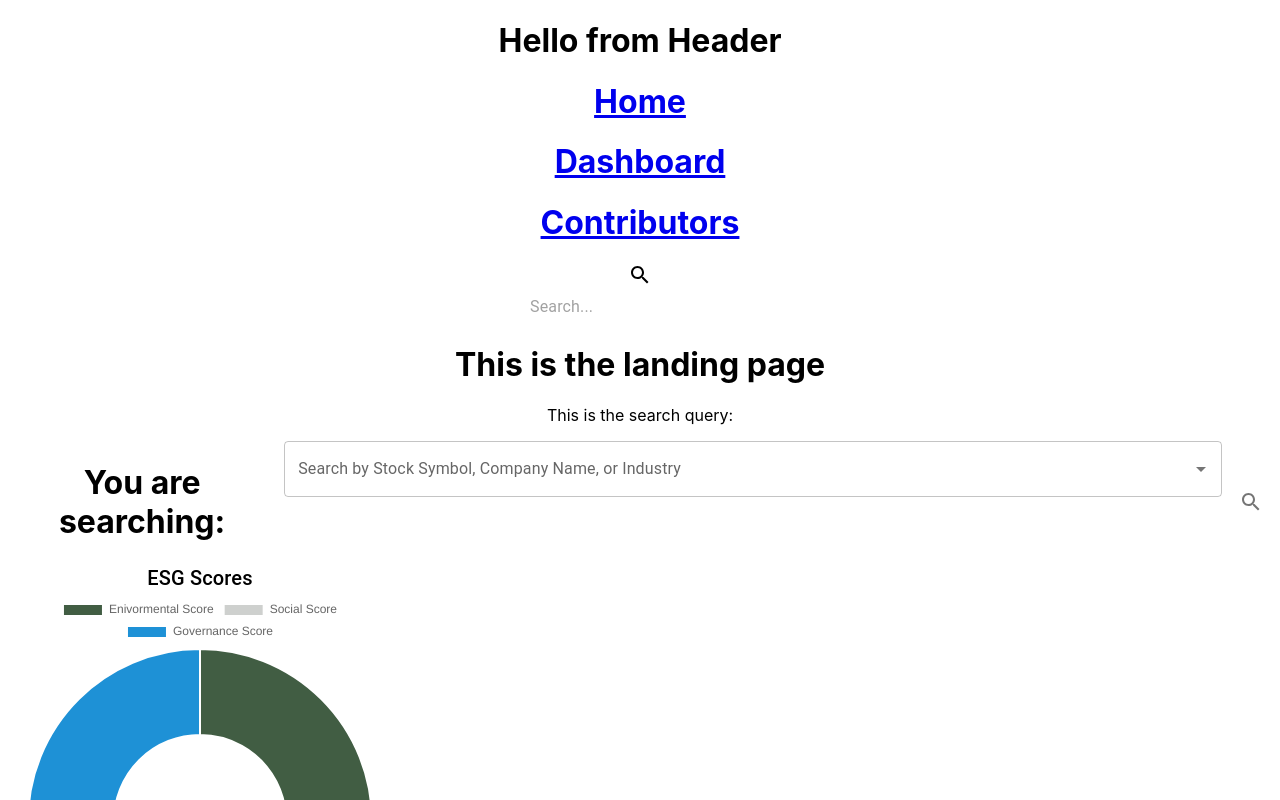
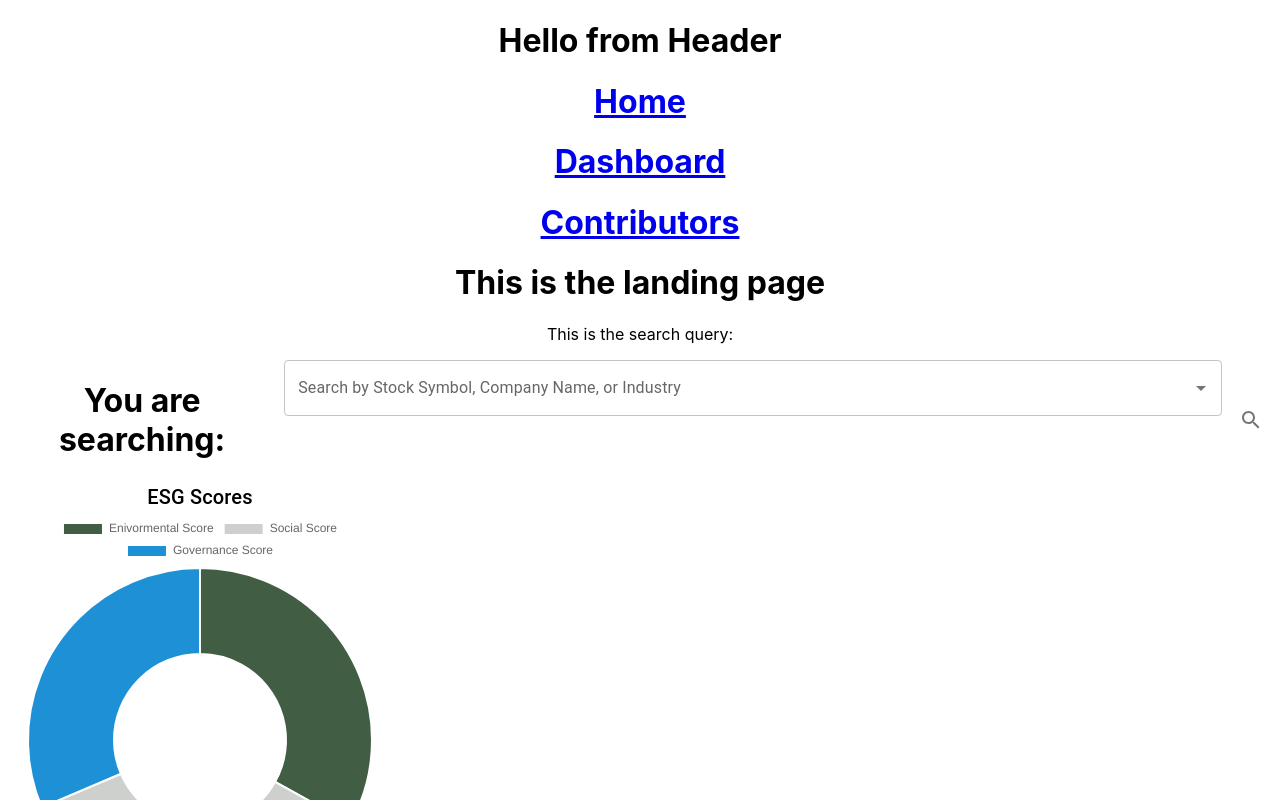
Before and after one commit to Justinean/EnviroPact, a React (Create React App) app in the folder client/: page / in a window 1280 px wide. Shown: the top 800 px of the page. Built offline with nearby package versions, Linux system fonts and the light colour scheme; no server answers.

Commit message:
Removed searchbar.

```diff
--- a/client/src/App.js
+++ b/client/src/App.js
@@ -2,7 +2,6 @@ import logo from './logo.svg';
 import './App.css';
 import Header from './components/Header';
 import Navbar from './components/Navbar';
-import Searchbar from './components/Seachbar';
 import Dashboard from './pages/Dashboard';
 import Landing from './pages/Landing';
 import Contributors from './pages/Contributors';
@@ -22,7 +21,6 @@ function App() {
         <div className="App">
           <Header />
           <Navbar />
-          <Searchbar />
           <Switch>
             <Route exact path="/" component={Landing} />
             <Route exact path="/dashboard" component={Dashboard} />
```
